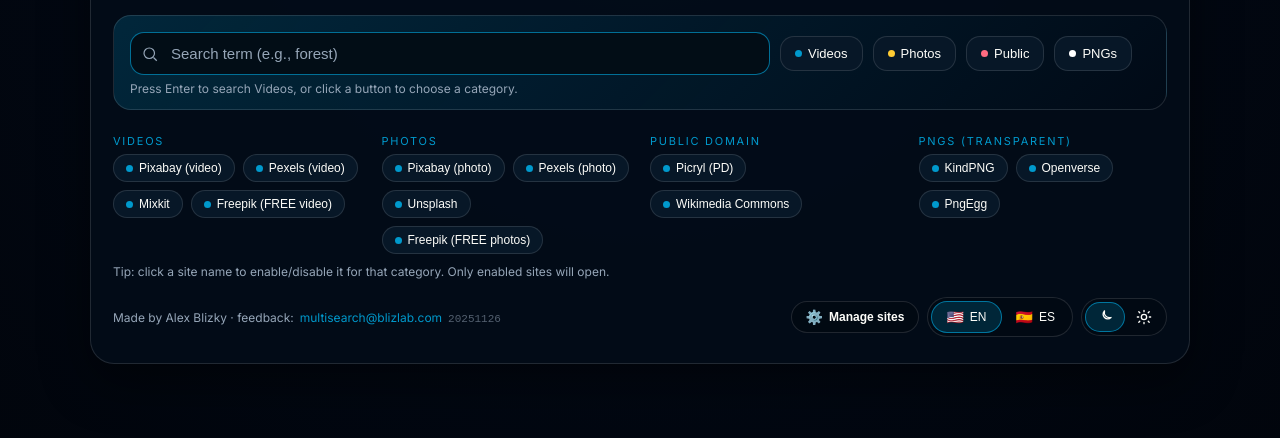
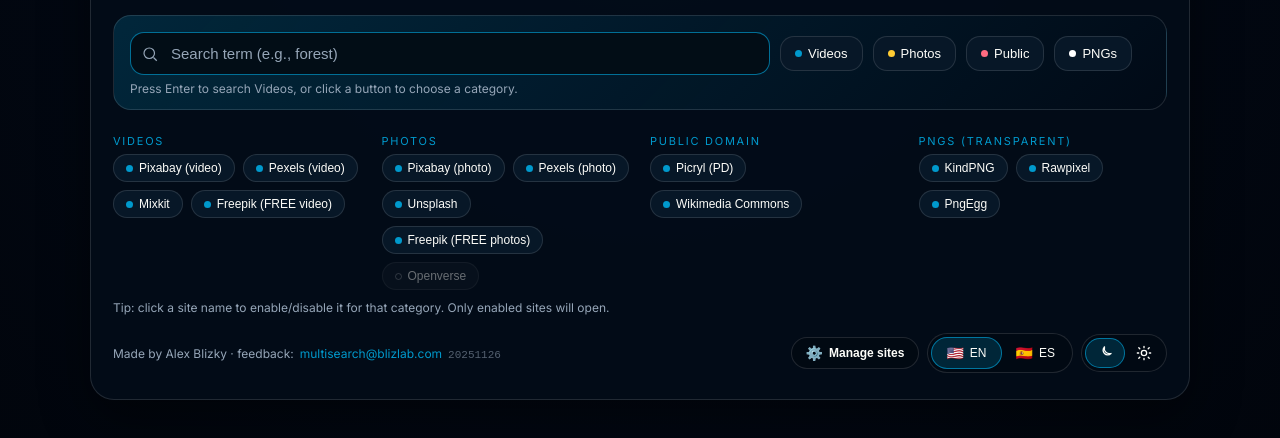
Before and after one commit to Blizky/multisearch, a plain HTML site: page index.html in a window 1280 px wide. Shown: the part 154-592 px from the top of the page. Drawn offline with Linux system fonts and the light colour scheme.

Commit message:
Update index.html

```diff
--- a/index.html
+++ b/index.html
@@ -639,6 +639,8 @@
   { id:"freepik_p",  name:"Freepik (FREE photos)", category:"photos",
     url:"https://www.freepik.com/search?format=search&last_filter=selection&last_value=1&query=%S&selection=1&type=photo",
     enabled:true },
+  { id:"Openverse_p",  name:"Openverse", category:"photos",
+    url:"https://openverse.org/search/image?q=%S", enabled:false },
 
   { id:"picryl_pd",  name:"Picryl (PD)", category:"public",
     url:"https://picryl.com/search?q=%S", enabled:true },
@@ -648,8 +650,8 @@
 
   { id:"kindpng_png", name:"KindPNG", category:"png",
     url:"https://www.kindpng.com/free/%S/", enabled:true },
-  { id:"Openverse_png",  name:"Openverse", category:"png",
-    url:"https://openverse.org/search/image?q=%S", enabled:true },
+  { id:"rawpixel_png", name:"Rawpixel", category:"png",
+    url:"https://www.rawpixel.com/search/%S", enabled:true },
   { id:"pngegg_png",  name:"PngEgg", category:"png",
     url:"https://www.pngegg.com/en/search?q=%S", enabled:true }
 ];
```
